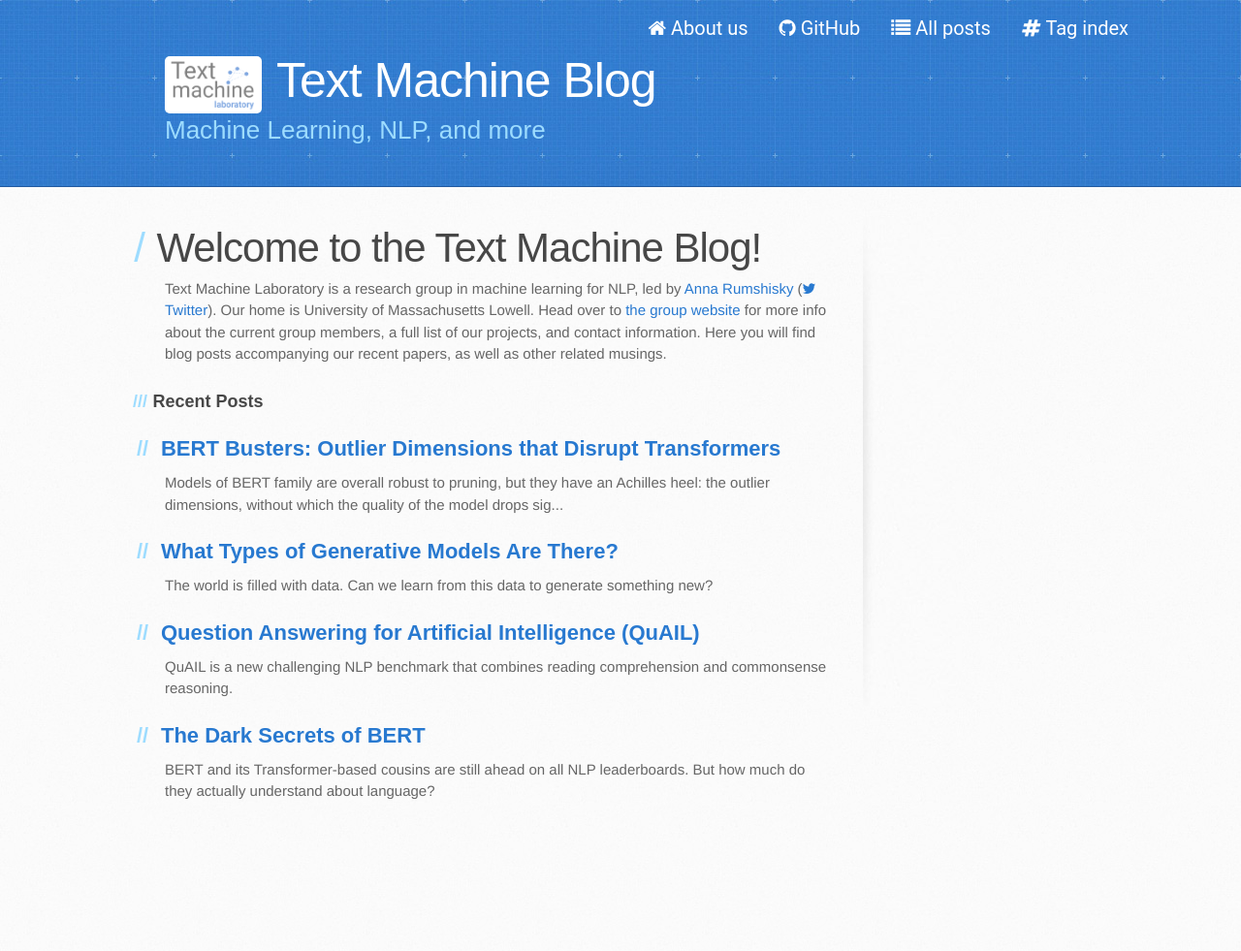
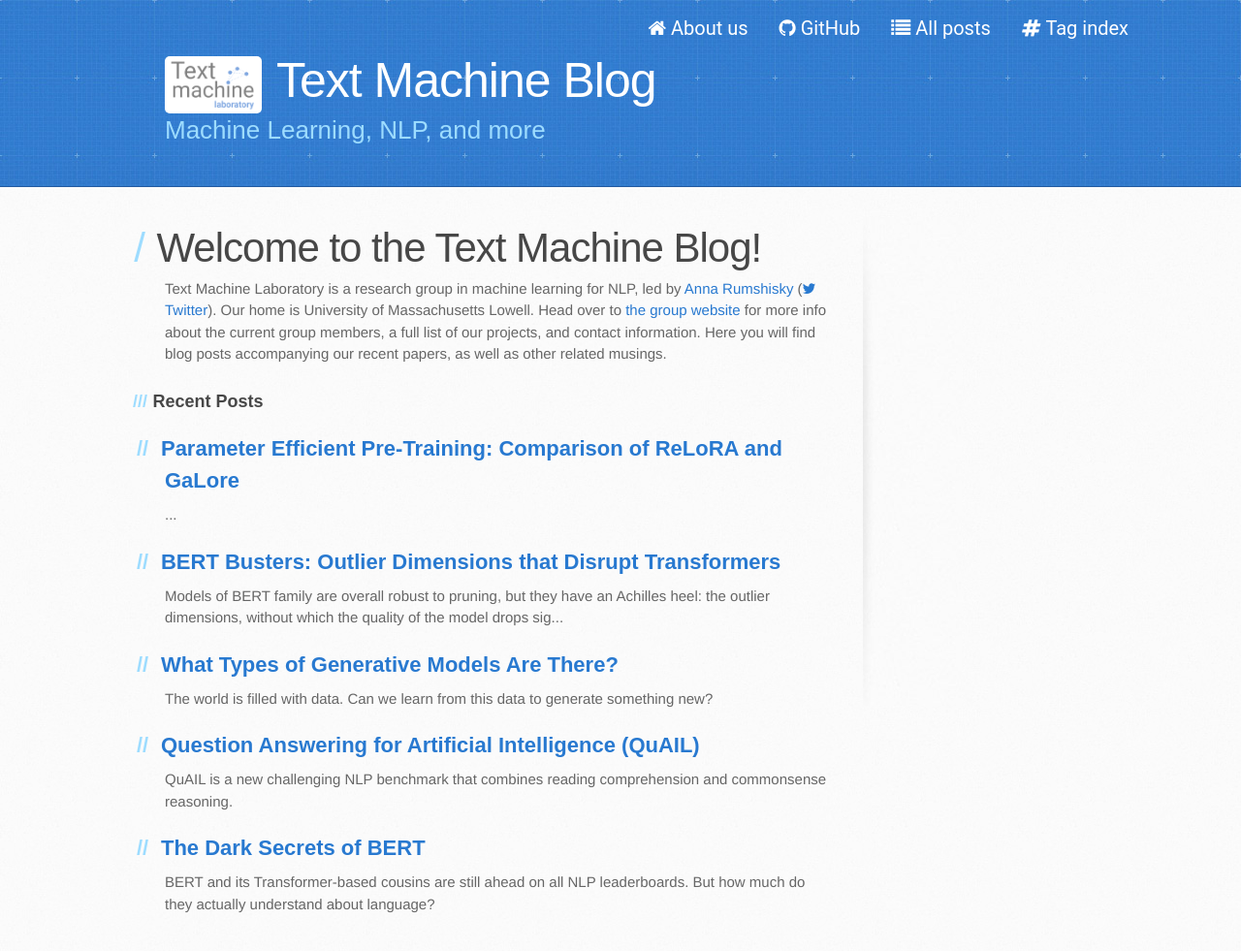
Before and after one commit to text-machine-lab/blog, a Jekyll site: the page docs/index.html, which Jekyll copies as it is, in a window 1280 px wide and 987 px high. Shown: the top 981 px of the window at 97% size. Built offline with Jekyll 4.4.1, drawn with Linux system fonts in a browser that asks for light colours; nearby versions of some CDN libraries; comment, search, counter and statistics services are not loaded.

Commit message:
Update index.html added new blog post, relora galore

```diff
--- a/docs/index.html
+++ b/docs/index.html
@@ -111,6 +111,20 @@ alt="Web Analytics"></a></div></noscript>
 <h3 class="archive__subtitle">Recent Posts</h3>
 
 
+<div class="list__item">
+  <article class="archive__item" itemscope itemtype="https://schema.org/CreativeWork">
+
+    <h2 class="archive__item-title" itemprop="headline">
+
+        <a href="/blog/2020/bert-secrets/" rel="permalink">Parameter Efficient Pre-Training: Comparison of ReLoRA and GaLore
+</a>
+
+    </h2>
+
+    <p class="archive__item-excerpt" itemprop="description">...
+</p>
+  </article>
+</div>
 
 
 
```
